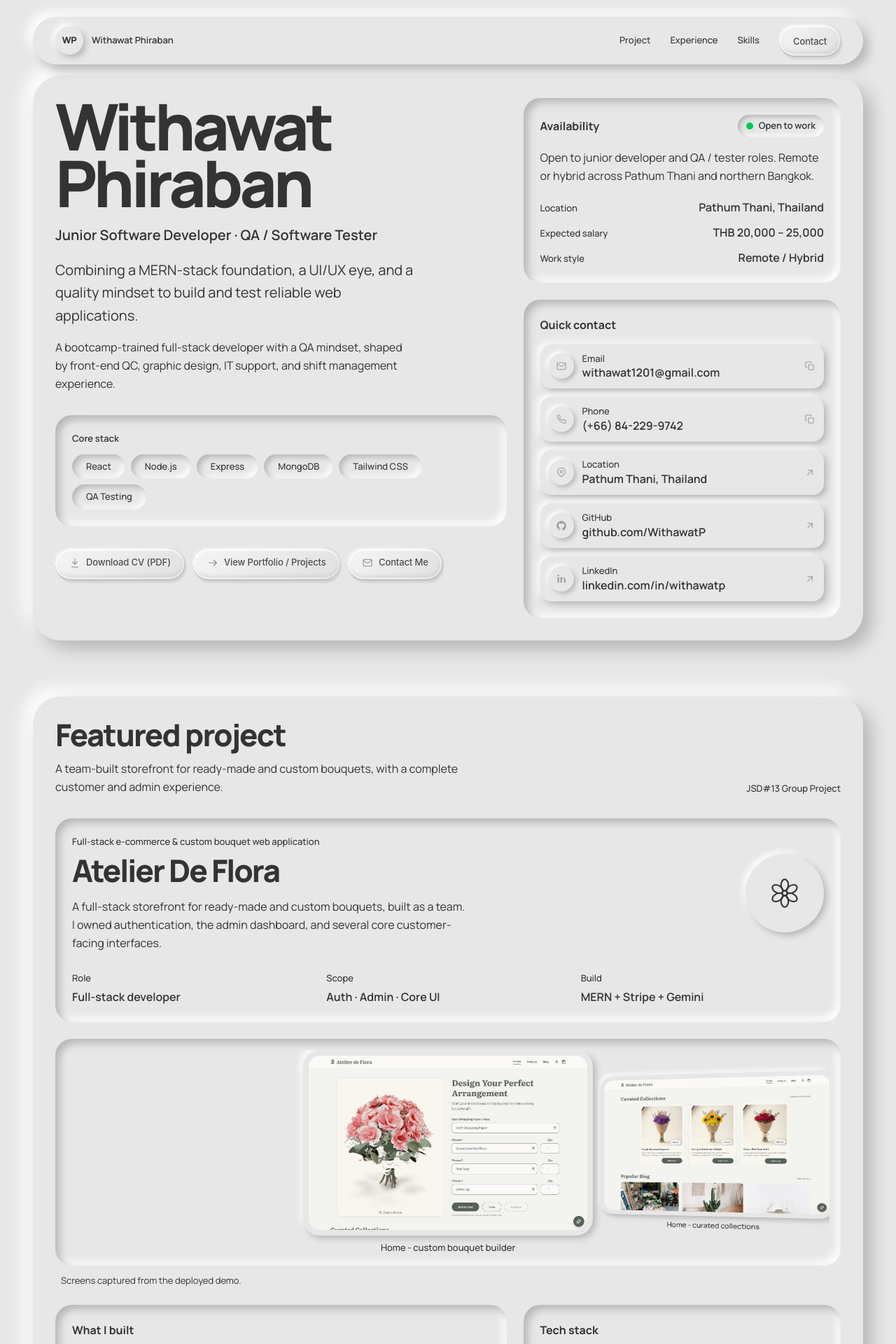
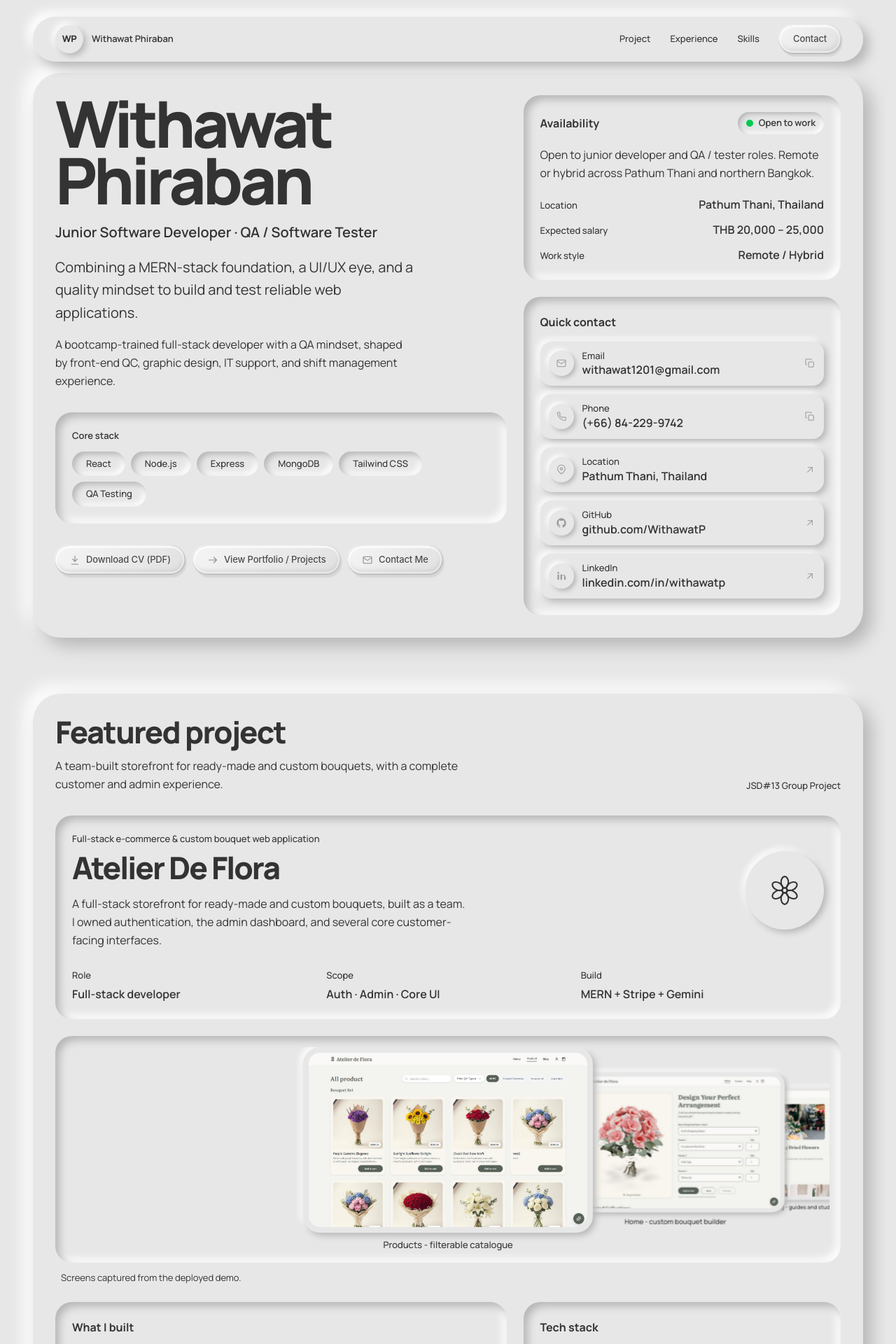
Before and after one commit to WithawatP/portfolio-withawat, a React (Vite) app: page / in a window 1280 px wide. Shown: the top 1920 px of the page at 70% size. Built offline with nearby package versions, Linux system fonts and the light colour scheme.

Commit message:
ui: delete ไàpicture

```diff
--- a/src/components/FeaturedProject.jsx
+++ b/src/components/FeaturedProject.jsx
@@ -6,15 +6,9 @@ import SectionHeading from './ui/SectionHeading'
 import InsetPanel from './ui/InsetPanel'
 import Pill from './ui/Pill'
 import Icon from './ui/Icon'
-import {
-  FOCUS,
-  LEVEL_3,
-  LEVEL_3_ACTIVE,
-  LEVEL_3_HOVER,
-} from '../lib/styles'
+import { FOCUS, LEVEL_3, LEVEL_3_ACTIVE, LEVEL_3_HOVER } from '../lib/styles'
 import { featuredProject } from '../data/portfolio'
 import atelierHome from '../assets/atelier-home.jpg'
-import atelierCollections from '../assets/atelier-collections.jpg'
 import atelierProducts from '../assets/atelier-products.jpg'
 import atelierBlog from '../assets/atelier-blog.jpg'
 import 'swiper/css'
@@ -22,19 +16,14 @@ import 'swiper/css/effect-coverflow'
 
 const projectGallery = [
   {
+    src: atelierProducts,
+    alt: 'Product catalogue with filters and bouquet cards',
+    caption: 'Products - filterable catalogue',
+  },
+  {
     src: atelierHome,
     alt: 'Atelier De Flora homepage with the custom bouquet builder',
     caption: 'Home - custom bouquet builder',
-  },
-  {
-    src: atelierCollections,
-    alt: 'Curated bouquet collections with prices and descriptions',
-    caption: 'Home - curated collections',
-  },
-  {
-    src: atelierProducts,
-    alt: 'Product catalogue with filters and bouquet cards',
-    caption: 'Products - filterable catalogue',
   },
   {
     src: atelierBlog,
@@ -127,12 +116,8 @@ export default function FeaturedProject() {
         <dl className="mt-7 grid gap-4 sm:grid-cols-3">
           {project.facts.map((fact) => (
             <div key={fact.label}>
-              <dt className="text-[13px] font-medium text-[#333333]">
-                {fact.label}
-              </dt>
-              <dd className="mt-1 text-base font-semibold text-[#333333]">
-                {fact.value}
-              </dd>
+              <dt className="text-[13px] font-medium text-[#333333]">{fact.label}</dt>
+              <dd className="mt-1 text-base font-semibold text-[#333333]">{fact.value}</dd>
             </div>
           ))}
         </dl>
@@ -146,22 +131,19 @@ export default function FeaturedProject() {
             centeredSlides={true}
             slidesPerView={'auto'}
             spaceBetween={16}
+            initialSlide={0}
             coverflowEffect={{
-              rotate: 18,
+              rotate: 0,
               stretch: 0,
-              depth: 160,
-              modifier: 1,
+              depth: 150,
+              modifier: 2.5,
               slideShadows: false,
-              scale: 0.88,
             }}
             modules={[EffectCoverflow]}
             className="atelier-coverflow"
           >
             {projectGallery.map((shot) => (
-              <SwiperSlide
-                key={shot.caption}
-                className="!w-[78%] sm:!w-[58%] lg:!w-[38%]"
-              >
+              <SwiperSlide key={shot.caption} className="!w-[78%] sm:!w-[58%] lg:!w-[38%]">
                 <figure className="min-w-0">
                   <div className="rounded-3xl bg-[#E7E7E7] p-2 shadow-[4px_4px_10px_#b6b6b6,-4px_-4px_10px_#ffffff]">
                     <img
@@ -182,9 +164,7 @@ export default function FeaturedProject() {
             ))}
           </Swiper>
         </div>
-        <p className="mt-3 px-2 text-[13px] text-[#333333]">
-          Screens captured from the deployed demo.
-        </p>
+        <p className="mt-3 px-2 text-[13px] text-[#333333]">Screens captured from the deployed demo.</p>
       </div>
 
       <div className="mt-6 grid gap-6 lg:grid-cols-12">
@@ -197,12 +177,8 @@ export default function FeaturedProject() {
                   <Icon name="check" className="h-4 w-4" />
                 </span>
                 <div className="min-w-0">
-                  <h4 className="text-base font-bold text-[#333333]">
-                    {contribution.title}
-                  </h4>
-                  <p className="mt-1 text-base leading-relaxed text-[#333333]">
-                    {contribution.body}
-                  </p>
+                  <h4 className="text-base font-bold text-[#333333]">{contribution.title}</h4>
+                  <p className="mt-1 text-base leading-relaxed text-[#333333]">{contribution.body}</p>
                 </div>
               </li>
             ))}
@@ -215,9 +191,7 @@ export default function FeaturedProject() {
             <div className="mt-4 flex flex-col gap-4">
               {project.stack.map((group) => (
                 <div key={group.label}>
-                  <p className="text-[13px] font-medium text-[#333333]">
-                    {group.label}
-                  </p>
+                  <p className="text-[13px] font-medium text-[#333333]">{group.label}</p>
                   <ul className="mt-2 flex flex-wrap gap-2">
                     {group.items.map((item) => (
                       <li key={item}>
@@ -241,15 +215,9 @@ export default function FeaturedProject() {
                   rel="noreferrer"
                   className={`${LEVEL_3} ${LEVEL_3_HOVER} ${LEVEL_3_ACTIVE} ${FOCUS} group flex w-full items-center gap-3 text-[13px]`}
                 >
-                  <Icon
-                    name={link.icon}
-                    className="h-4 w-4 shrink-0 text-[#9B9B9B]"
-                  />
+                  <Icon name={link.icon} className="h-4 w-4 shrink-0 text-[#9B9B9B]" />
                   <span className="flex-1 text-left">{link.label}</span>
-                  <Icon
-                    name="arrowUpRight"
-                    className="h-4 w-4 shrink-0 text-[#9B9B9B] transition-transform duration-200 group-hover:-translate-y-0.5 group-hover:translate-x-0.5"
-                  />
+                  <Icon name="arrowUpRight" className="h-4 w-4 shrink-0 text-[#9B9B9B] transition-transform duration-200 group-hover:-translate-y-0.5 group-hover:translate-x-0.5" />
                 </a>
               ))}
             </div>
--- a/src/components/ui/UiverseButton.jsx
+++ b/src/components/ui/UiverseButton.jsx
@@ -43,10 +43,11 @@ const StyledWrapper = styled.div`
     -webkit-tap-highlight-color: transparent;
     position: relative;
     border-radius: 100em;
-    background-color: #c9c9c9;
+    background-color: #d1d1d1;
+    display: inline-flex;
     box-shadow:
-      -0.15em -0.15em 0.15em -0.075em rgba(255, 255, 255, 0.5),
-      0.0375em 0.0375em 0.0675em 0 rgba(160, 160, 160, 0.3);
+      -0.15em -0.15em 0.15em -0.075em rgba(240, 240, 240, 0.8),
+      0.05em 0.05em 0.1em 0 rgba(140, 140, 140, 0.4);
   }
 
   .button::after {
@@ -60,12 +61,12 @@ const StyledWrapper = styled.div`
     border-radius: inherit;
     background: linear-gradient(
       -135deg,
-      rgba(160, 160, 160, 0.5),
+      rgba(160, 160, 160, 0.4),
       transparent 20%,
       transparent 100%
     );
     filter: blur(0.0125em);
-    opacity: 0.4;
+    opacity: 0.3;
     mix-blend-mode: multiply;
   }
 
@@ -73,8 +74,8 @@ const StyledWrapper = styled.div`
     position: relative;
     z-index: 1;
     border-radius: inherit;
-    transition: box-shadow 300ms ease;
-    will-change: box-shadow;
+    transition: box-shadow 300ms ease, transform 200ms ease;
+    will-change: box-shadow, transform;
     box-shadow:
       0 0.05em 0.05em -0.01em rgba(160, 160, 160, 0.8),
       0 0.01em 0.01em -0.01em rgba(160, 160, 160, 0.5),
@@ -94,6 +95,9 @@ const StyledWrapper = styled.div`
     z-index: 1;
     border-radius: inherit;
     padding: 0.625em 1.25em;
+    display: flex !important;
+    align-items: center !important;
+    justify-content: center !important;
     background-image: linear-gradient(
       135deg,
       #f5f5f5,
@@ -163,9 +167,12 @@ const StyledWrapper = styled.div`
     color: #333333;
   }
 
+  .button:active .button-outer {
+    transform: scale(0.96);
+  }
+
   .button:active .button-text,
   .button:active .button-icon {
-    transform: scale(0.975);
     color: #333333;
   }
 `;
```
